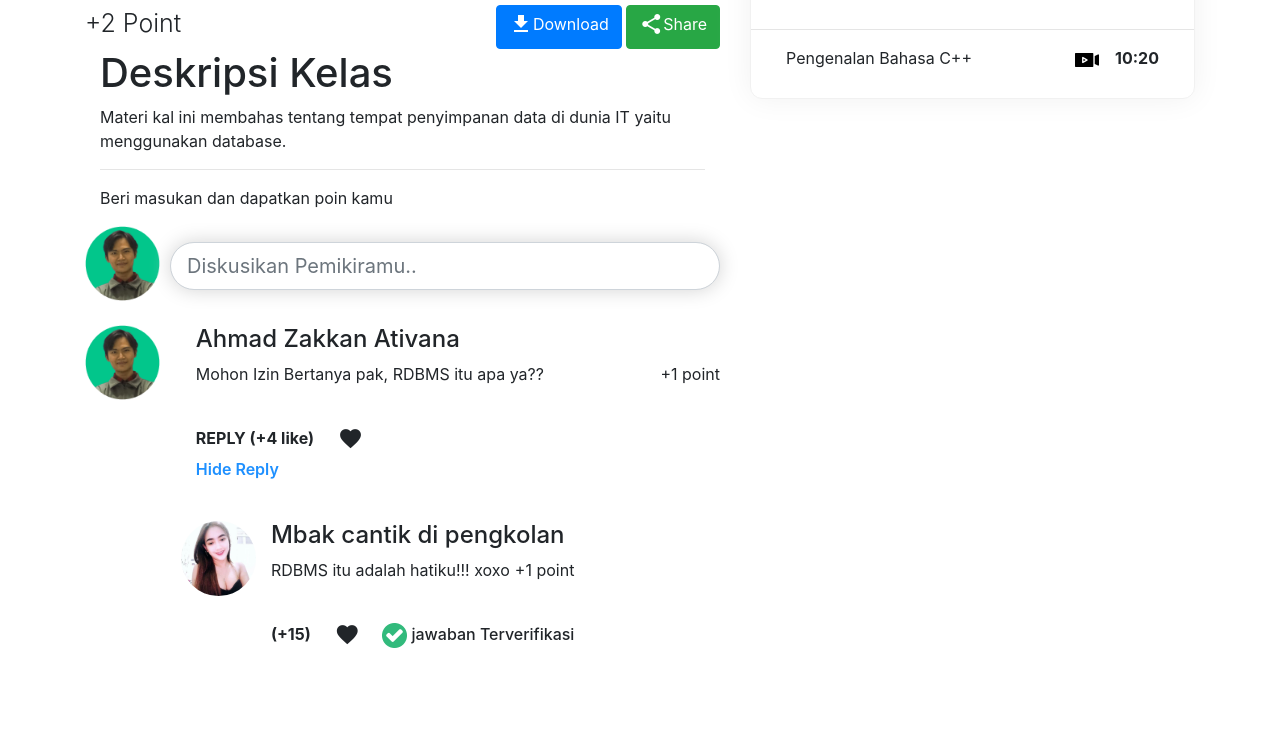
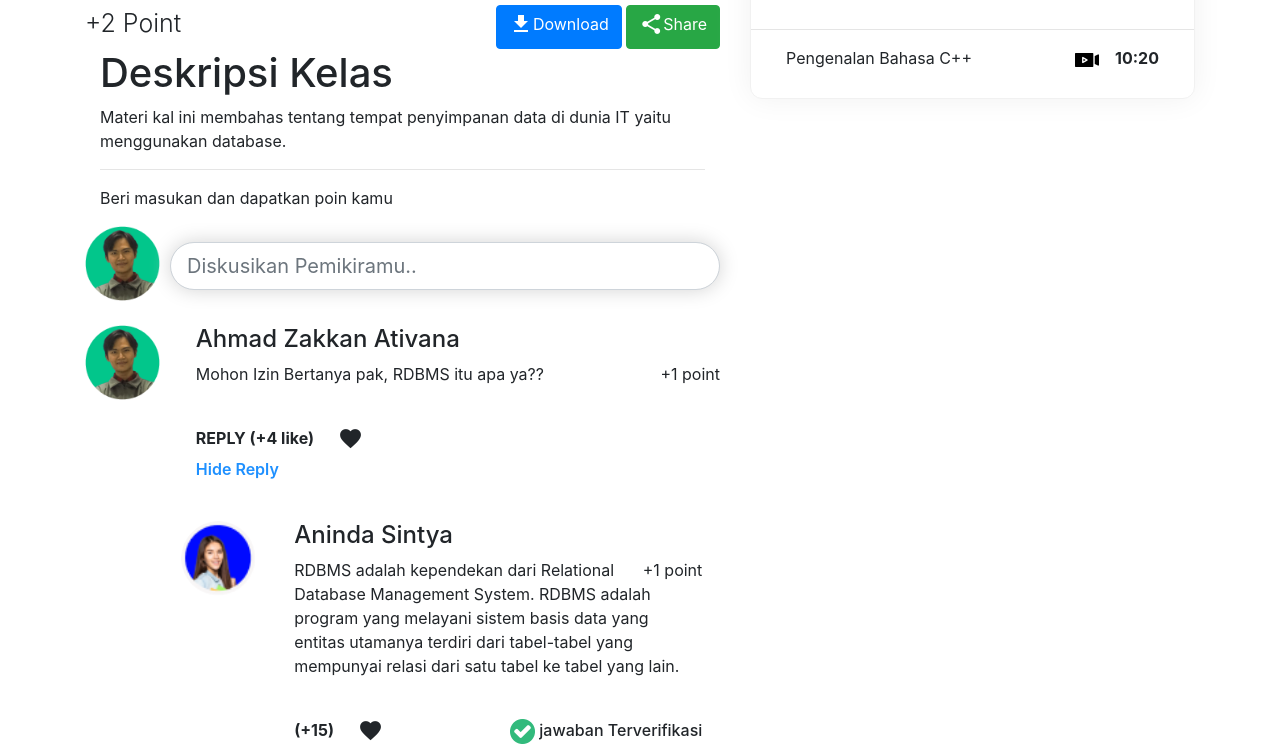
Before and after one commit to zakkanativana/sinau, a plain HTML site: page class_main.html in a window 1280 px wide. Shown: the part 789-1538 px from the top of the page. Before the commit the page ends 1442 px from the top, so only its background shows below. Drawn offline with Linux system fonts and the light colour scheme.

Commit message:
ubah dikit bagian class main

```diff
--- a/class_main.html
+++ b/class_main.html
@@ -88,11 +88,11 @@
                             <p style="color:dodgerblue; font-weight: 600;">Hide Reply</p>
                             <div class="row">
                                 <div class="row mt-4">
-                                    <div class="col-md-2"><img src="assets/img/cewek.jpg" style="border-radius: 50px;" width="75px" alt=""></div>
+                                    <div class="col-md-2"><img src="img/cewek.png" style="border-radius: 50px;" width="75px" alt=""></div>
                                     <div class="col-md-9 ml-3">
-                                        <h4>Mbak cantik di pengkolan</h4>
+                                        <h4> Aninda Sintya</h4>
                                         <span class="float-right">+1 point</span>
-                                        <p>RDBMS itu adalah hatiku!!! xoxo</p>
+                                        <p> RDBMS adalah kependekan dari Relational Database Management System. RDBMS adalah program yang melayani sistem basis data yang entitas utamanya terdiri dari tabel-tabel yang mempunyai relasi dari satu tabel ke tabel yang lain. </p>
                                         <br>
                                         <span class="float-left mr-4"><b>(+15)</b></span><i class="material-icons" style="font-size:25px">favorite</i>
                                         <div class="float-right"><img src="assets/img/check.png" width="25px" alt=""><span style="font-weight: 500;"> jawaban Terverifikasi</span></div>
@@ -164,6 +164,8 @@
             </div>
         </div>
     </div>
+
+
     <script src="libraries/jquery/jquery-3.4.1.min.js"></script>
     <script src="libraries/bootstrap/js/bootstrap.min.js"></script>
 </body>
```
Also changed, not shown: img/cewek.png (added).
